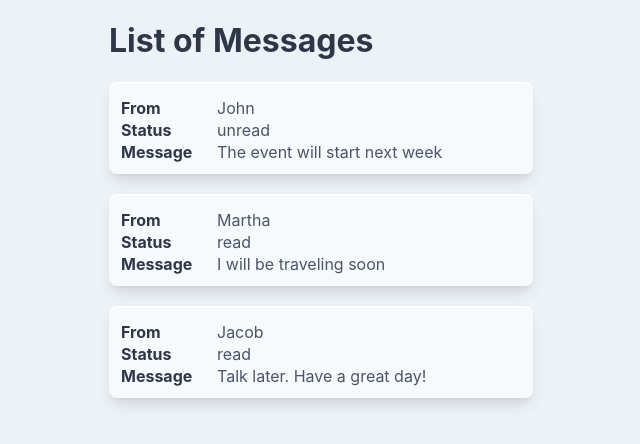
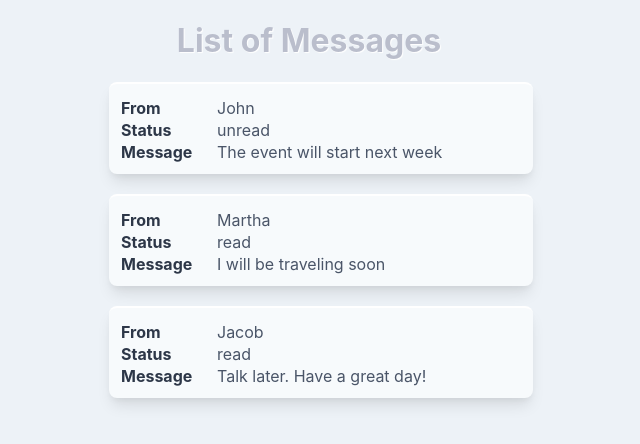
Before and after one commit to study-hary-id/react-message-app, a React (Create React App) app: page / in a window 1280 px wide. Shown: the top 444 px of the page, without its empty margins (331-971 px from the left). Built offline with nearby package versions, Linux system fonts and the light colour scheme.

Commit message:
Update and refactor App.css

```diff
--- a/src/App.css
+++ b/src/App.css
@@ -1,10 +1,18 @@
 h1 {
   font-size: 2rem;
+  color: #babecc;
+  text-shadow: 1px 1px 1px #fff;
+  text-align: center;
 }
 
 .container {
   width: 400px;
   margin: 0 auto;
+}
+
+form {
+  padding: 1rem;
+  padding-top: 0;
 }
 
 label {
```
